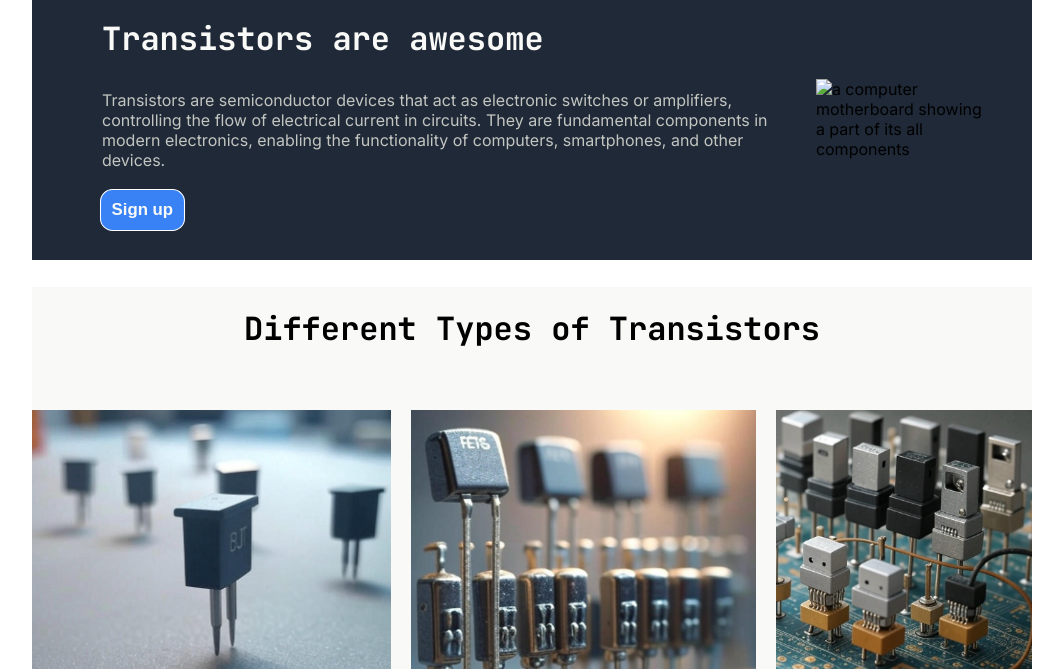
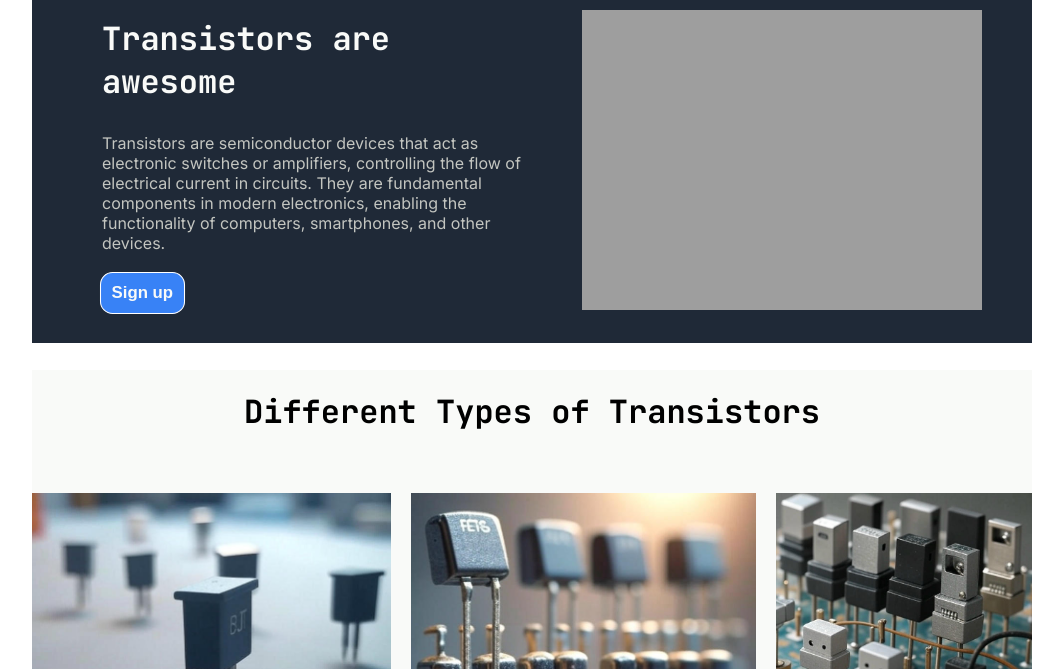
Before and after one commit to furkan0412/landing-page, a plain HTML site: page index.html in a window 1280 px wide. Shown: the part 131-800 px from the top of the page, without its empty margins (108-1171 px from the left). Drawn offline with Linux system fonts and the light colour scheme; the site is published under a folder, as on GitHub Pages, so addresses that start at the root find nothing.

Commit message:
Fix path for Github Pages for another element

```diff
--- a/index.html
+++ b/index.html
@@ -32,7 +32,7 @@
                         <p class="flex-item-second">Transistors are semiconductor devices that act as electronic switches or amplifiers, controlling the flow of electrical current in circuits. They are fundamental components in modern electronics, enabling the functionality of computers, smartphones, and other devices.</p>
                         <button class="my-button" type="button">Sign up</button>
                     </div>
-                    <img class="transistor-img flex-item-third" src="/assets/images/transistor.jpg" alt="a computer motherboard showing a part of its all components">
+                    <img class="transistor-img flex-item-third" src="./assets/images/transistor.jpg" alt="a computer motherboard showing a part of its all components">
                 </div>
                 </div>
                     <div class="type-section-styling">
```
